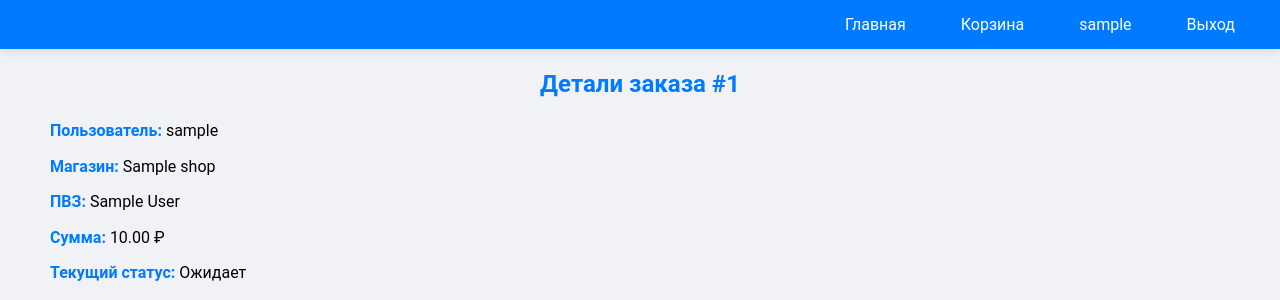
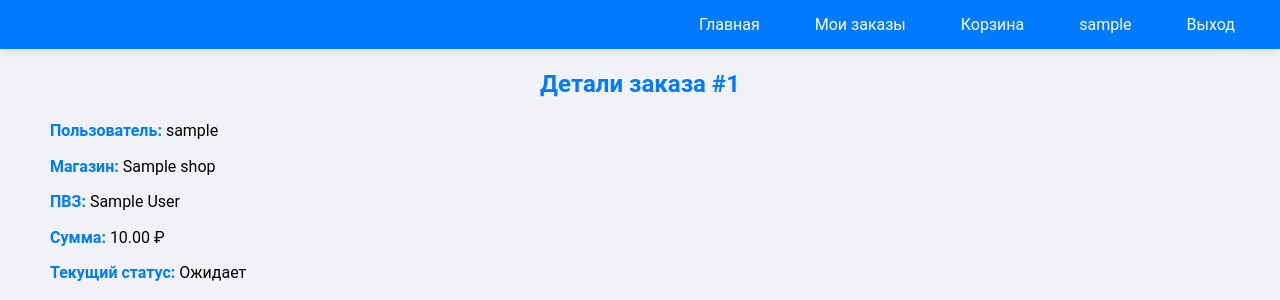
Before and after one commit to saxareg/marketplace-django-B-, a Django app: page /users/pickup-point/order/1/ in a window 1280 px wide. Shown: the top 300 px of the page. Run offline with Django 4.2, Linux system fonts and the light colour scheme; a user stored in the database is signed in; tables that the repository leaves empty hold one stand-in row (values such as "Sample post"); parts of the project's set-up code (start-up, migrations or seed data) failed here and were passed over.

Commit message:
'Мои заказы' button was added

```diff
--- a/project/templates/base.html
+++ b/project/templates/base.html
@@ -18,8 +18,10 @@
                         <li><a href="{% url 'my-shops' %}">Мои магазины</a></li>
                     {% elif userprofile.role == 'pp_staff' %}
                         <li><a href="{% url 'my-pp' %}">Мой ПВЗ</a></li>
+                    {% else %}
+                        <li><a href="{% url 'my-orders' %}">Мои заказы</a></li>
+                        <li><a href="{% url 'cart' %}">Корзина</a></li>
                     {% endif %}
-                    <li><a href="{% url 'cart' %}">Корзина</a></li>
                     <li><a href="{% url 'me' %}" class="profile-link">{{ user.username }}</a></li>
                     <li><a href="{% url 'logout' %}">Выход</a></li>
                 {% else %}
```
